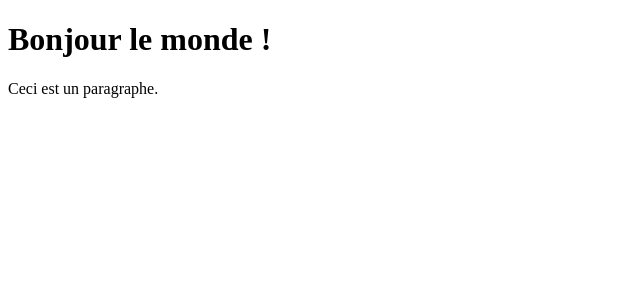
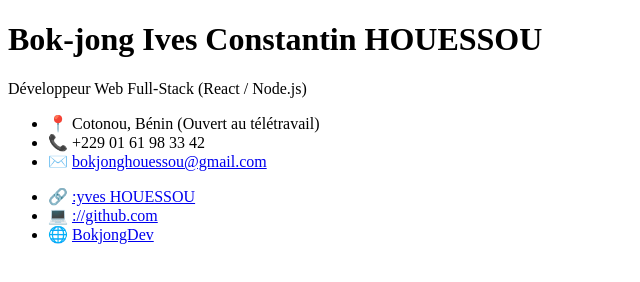
Before and after one commit to Bokjong04/-mon-cv, a plain HTML site: page index.html in a window 1280 px wide. Shown: the whole page, without its empty margins (0-640 px from the left). Drawn offline with Linux system fonts and the light colour scheme.

Commit message:
mise en place de la section titre

```diff
--- a/index.html
+++ b/index.html
@@ -7,7 +7,23 @@
     <title>Mon CV</title>
   </head>
   <body>
-    <h1>Bonjour le monde !</h1>
-    <p>Ceci est un paragraphe.</p>
+      <!-- DÉBUT DE LA SECTION TITRE DU CV -->
+  <header class="cv-header">
+    <h1>Bok-jong Ives Constantin HOUESSOU</h1>
+    <p class="job-title">Développeur Web Full-Stack (React / Node.js)</p>
+
+    <ul class="contact-info">
+      <li>📍 Cotonou, Bénin (Ouvert au télétravail)</li>
+      <li>📞 +229 01 61 98 33 42</li>
+      <li>✉️ <a href="mailto:bokjonghouessou@gmail.com">bokjonghouessou@gmail.com</a></li>
+    </ul>
+
+    <ul class="social-links">
+      <li>🔗 <a href="https://linkedin.com" target="_blank">:yves HOUESSOU</a></li>
+      <li>💻 <a href="https://github.com" target="_blank">://github.com</a></li>
+      <li>🌐 <a href="https://bokjong.dev" target="_blank">BokjongDev</a></li>
+    </ul>
+  </header>
+  <!-- FIN DE LA SECTION TITRE DU CV -->
   </body>
 </html>
```
